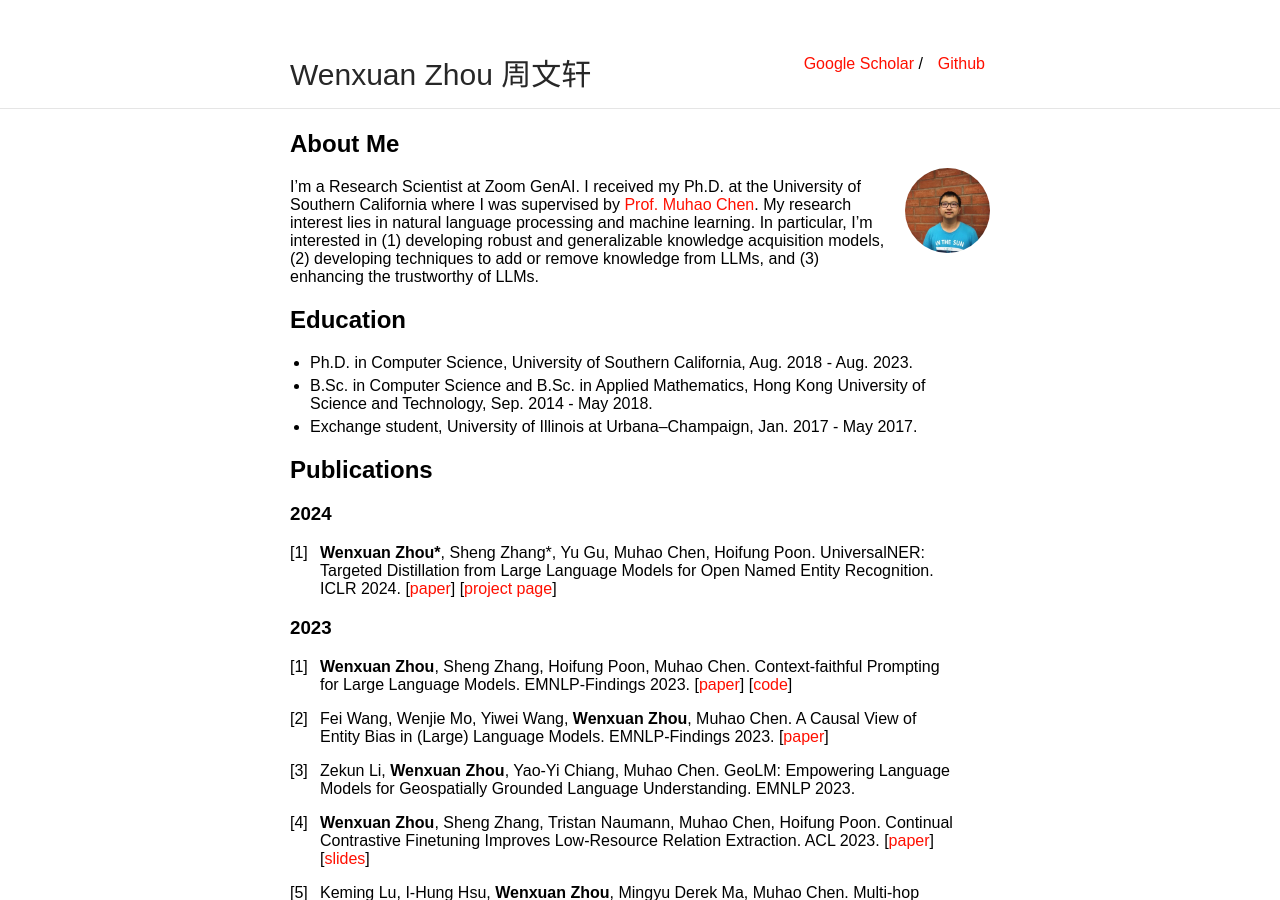
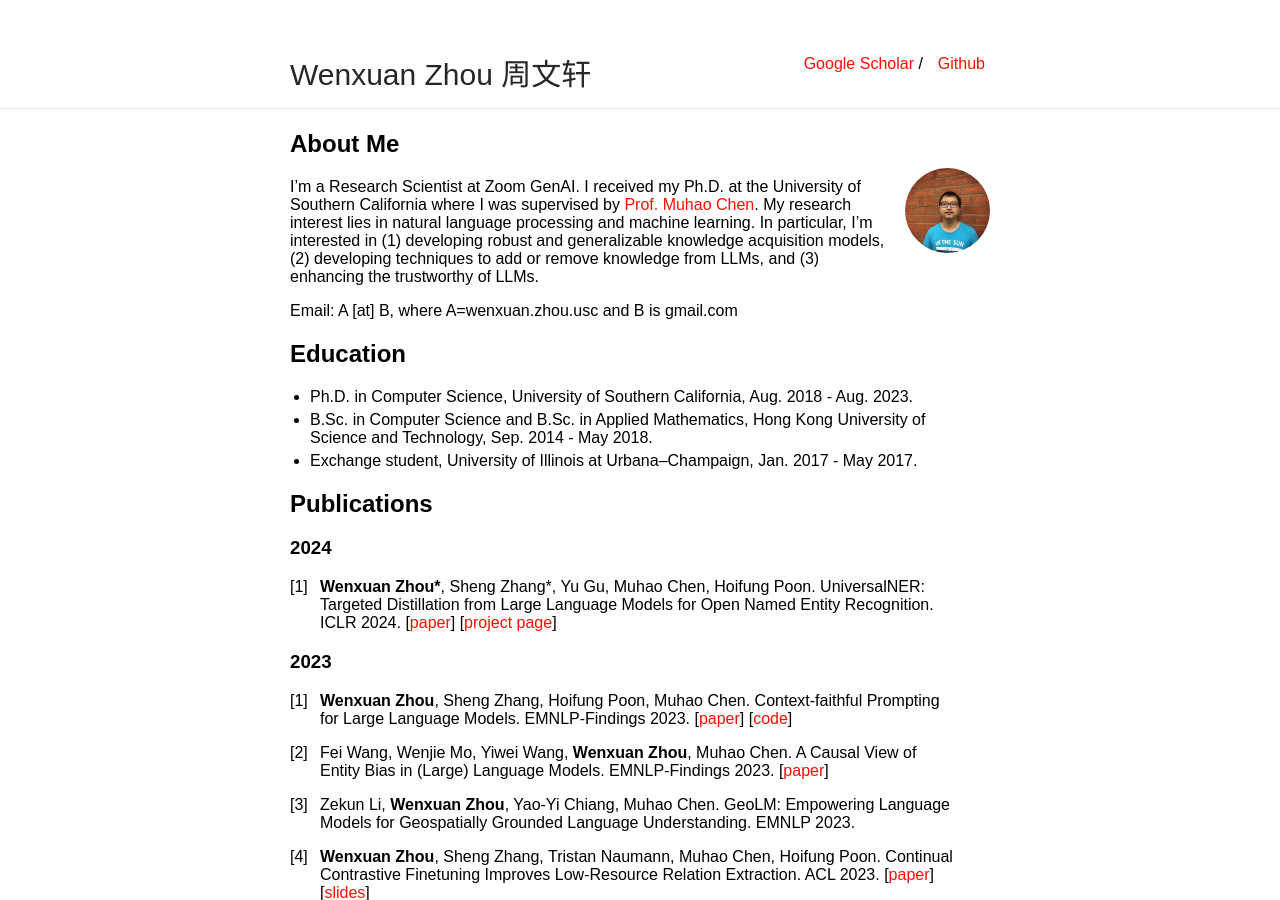
Before and after one commit to wzhouad/wzhouad.github.io, a Jekyll site: the page built from index.md, in a window 1280 px wide and 900 px high. Built offline with Jekyll 4.4.1, drawn with Linux system fonts in a browser that asks for light colours; our own code applies the rules of GitHub Pages for plain Markdown files.

Commit message:
Update index.md

```diff
--- a/index.md
+++ b/index.md
@@ -7,6 +7,8 @@ layout: default
 <img class="profile-picture" src="photo.jpg">
 
 I'm a Research Scientist at Zoom GenAI. I received my Ph.D. at the University of Southern California where I was supervised by [Prof. Muhao Chen](https://muhaochen.github.io/). My research interest lies in natural language processing and machine learning. In particular, I'm interested in (1) developing robust and generalizable knowledge acquisition models, (2) developing techniques to add or remove knowledge from LLMs, and (3) enhancing the trustworthy of LLMs.
+
+Email: A [at] B, where A=wenxuan.zhou.usc and B is gmail.com
 
 ## Education
 * Ph.D. in Computer Science, University of Southern California, Aug. 2018 - Aug. 2023.
```
